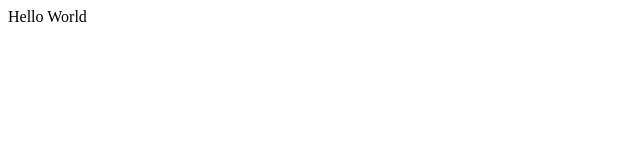
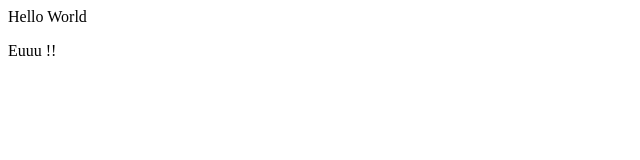
Before and after one commit to Sumit-Mahajan2002/assignment1, a plain HTML site: page index.html in a window 1280 px wide. Shown: the full height of the page, 0-640 px from the left. Drawn offline with Linux system fonts and the light colour scheme.

Commit message:
Add new paragraph

```diff
--- a/index.html
+++ b/index.html
@@ -1 +1,2 @@
 <p>Hello World</p>
+<p>Euuu !!</p>
```
